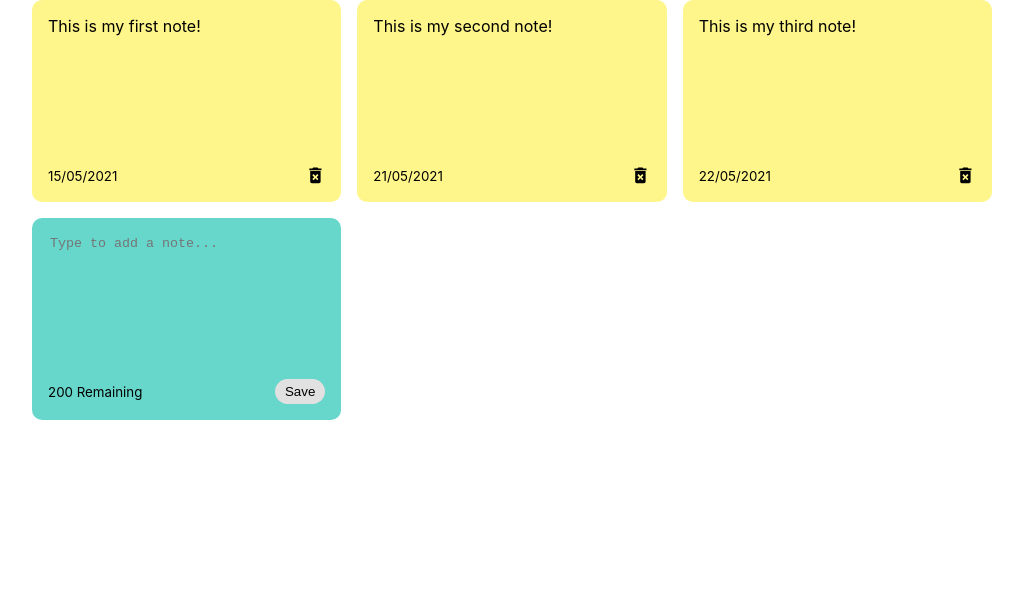
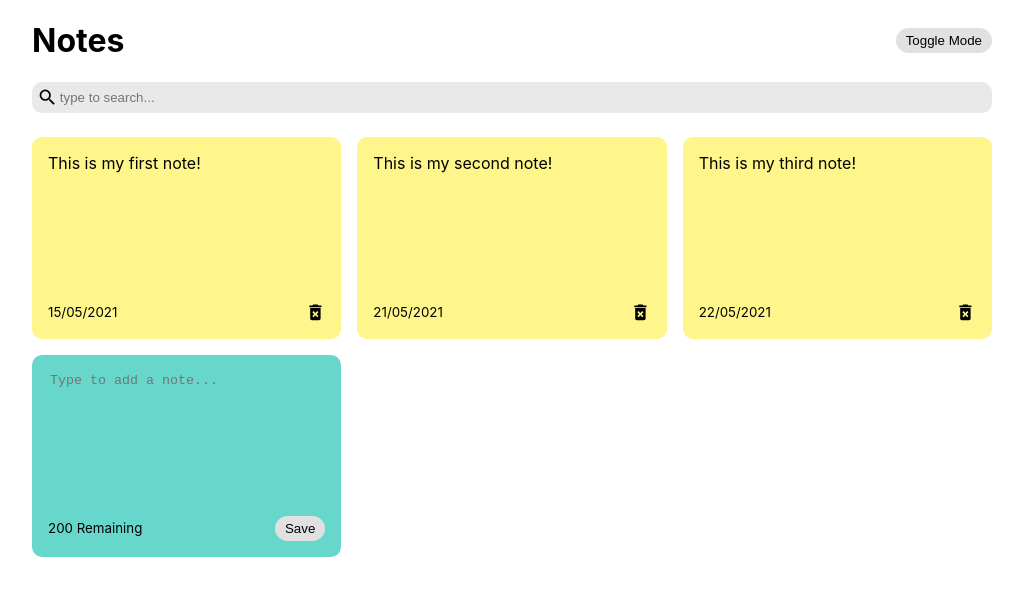
Before and after one commit to cfads/react-notes-app, a React (Create React App) app: page / in a window 1280 px wide. Shown: the top 596 px of the page, without its empty margins (128-1151 px from the left). Built offline with nearby package versions, Linux system fonts and the light colour scheme.

Commit message:
Toggle Dark Mode

```diff
--- a/src/App.js
+++ b/src/App.js
@@ -1,6 +1,8 @@
 import { useState } from "react";
 import { nanoid } from 'nanoid';
 import NotesList from "./components/NotesList";
+import Search from "./components/Search";
+import Header from "./components/Header";
 
 const App = () => {
 
@@ -22,6 +24,10 @@ const App = () => {
     }
   ]);
 
+  const [searchText,setSearchText] = useState('');
+
+  const [darkMode,setDarkMode] = useState(false);
+
   const addNote = (text) => {
     const date = new Date();
     const newNote = {
@@ -38,9 +44,15 @@ const App = () => {
     setNotes(newNotes);
   }
 
-  return <div className="container">
-    <NotesList notes={notes} handleAddNote={addNote} handleDeleteNote={deleteNote} />
-  </div>
+  return (
+    <div className={`${darkMode && 'dark-mode'}`}>
+      <div className="container">
+        <Header handleToggleDarkMode={setDarkMode} />
+        <Search handleSearchNote={setSearchText}/>
+        <NotesList notes={notes.filter((note)=> note.text.toLowerCase().includes(searchText))} handleAddNote={addNote} handleDeleteNote={deleteNote} />
+      </div>
+    </div>
+  )
 }
 
 export default App;
--- /dev/null
+++ b/src/components/Header.js
@@ -0,0 +1,12 @@
+import React from 'react'
+
+const Header = ({handleToggleDarkMode}) => {
+  return (
+    <div className='header'>
+        <h1>Notes</h1>
+        <button onClick={()=> handleToggleDarkMode((previousDarkMode)=> !previousDarkMode)} className='save'>Toggle Mode</button>
+    </div>
+  )
+}
+
+export default Header
--- /dev/null
+++ b/src/components/Search.js
@@ -0,0 +1,13 @@
+import React from 'react'
+import {MdSearch} from 'react-icons/md'
+
+const Search = ({handleSearchNote}) => {
+    return (
+    <div className='search'>
+        <MdSearch className='search-icons' size='1.3em'/>
+        <input onChange={(event)=>handleSearchNote(event.target.value)} type='text' placeholder='type to search...'/>
+    </div>
+    )
+}
+
+export default Search
--- a/src/index.css
+++ b/src/index.css
@@ -12,12 +12,27 @@ code {
     monospace;
 }
 
+.header {
+  display: flex;
+  align-items: center;
+  justify-content: space-between;
+}
+
+.dark-mode {
+  background-color: black;
+}
+
+.dark-mode h1 {
+  color: white;
+}
+
 .container {
   max-width: 960px;
   margin-right: auto;
   margin-left: auto;
   padding-right: 15px;
   padding-left: 15px;
+  min-height: 100vh;
 }
 
 .notes-list{
@@ -72,3 +87,21 @@ textarea:focus{
 .delete-icon {
   cursor: pointer;
 }
+
+.search {
+  display: flex;
+  align-items: center;
+  background-color: rgb(233, 233, 233);
+  border-radius: 10px;
+  padding: 5px;
+  margin-bottom: 1.5em;
+}
+
+.search input {
+  border: none;
+  background-color: rgb(233, 233, 233);
+}
+
+.search input:focus {
+  outline: none;
+}
```
